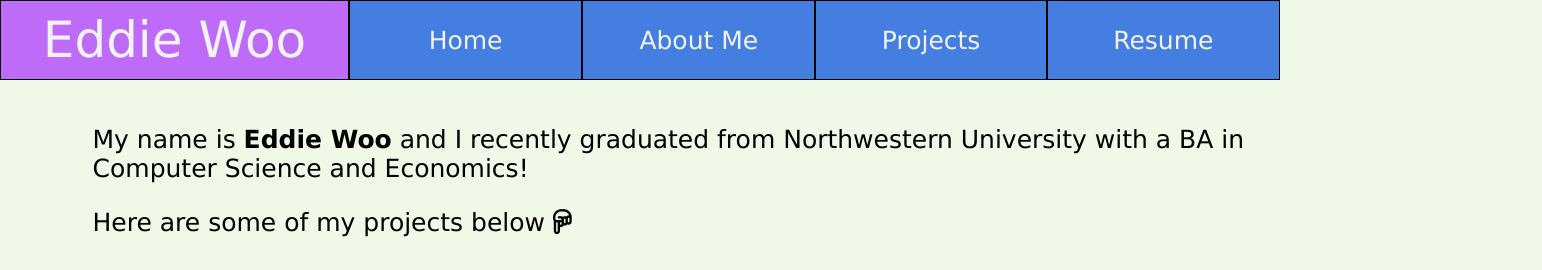
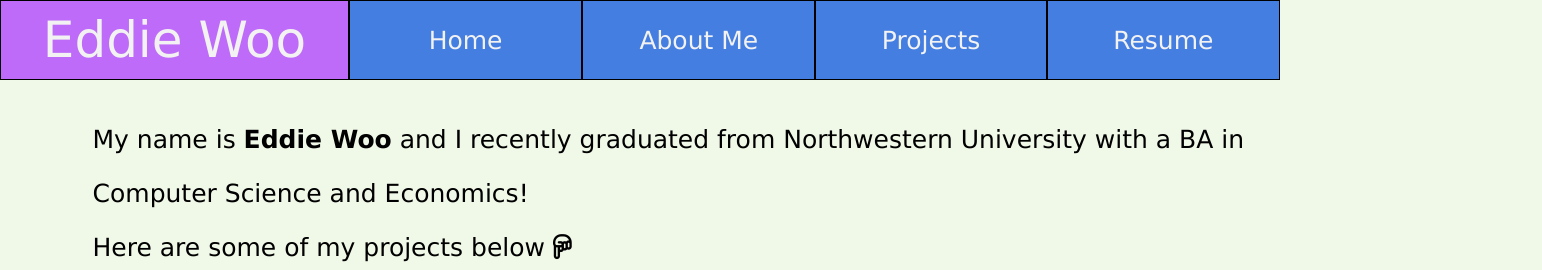
Before and after one commit to edd1234/personal-website, a plain HTML site: page index.html in a window 1280 px wide. Shown: the top 270 px of the page, 1542 px wide, since content can reach past the window. Drawn offline with Linux system fonts and the light colour scheme.

Commit message:
Update index.html

```diff
--- a/index.html
+++ b/index.html
@@ -20,7 +20,8 @@
             <a href="https://docs.google.com/document/d/1Y6jvwZm6B68egCADHy3OayfNAM89FtIAq22plk4-VVA/edit?usp=sharing">Resume</a>
         </div>
         <div class="homepage-description">
-            <div class = "home-blurb">My name is <b>Eddie Woo</b> and I recently graduated from Northwestern University with a BA in Computer Science and Economics!</div>
+            <div class = "home-blurb">My name is <b>Eddie Woo</b> and I recently graduated from Northwestern University with a BA in</div>
+            <div class = "home-blurb">Computer Science and Economics!</div>
             <div class = "home-blurb">Here are some of my projects below <i class="fa-regular fa-hand-point-down" aria-label = "hand pointed down"></i></div>
         </div>
         <div class="project-container">
```
